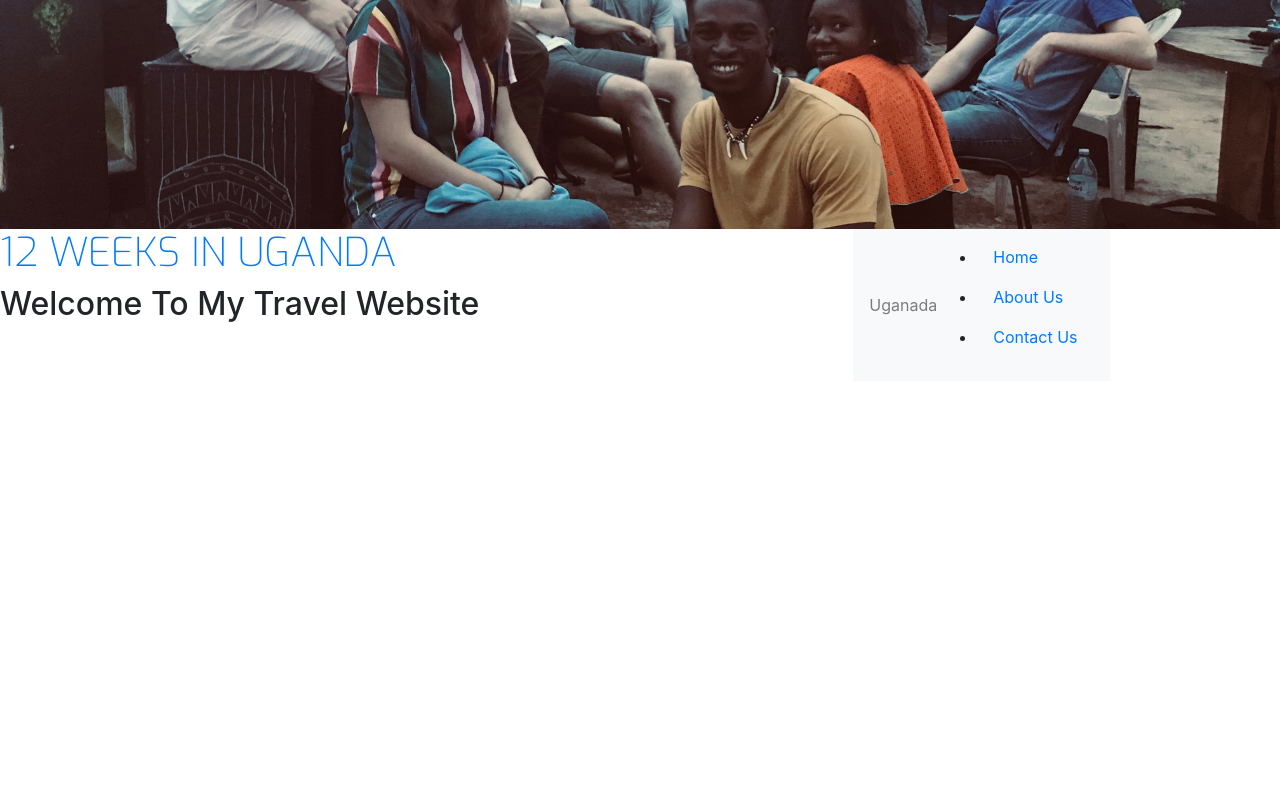
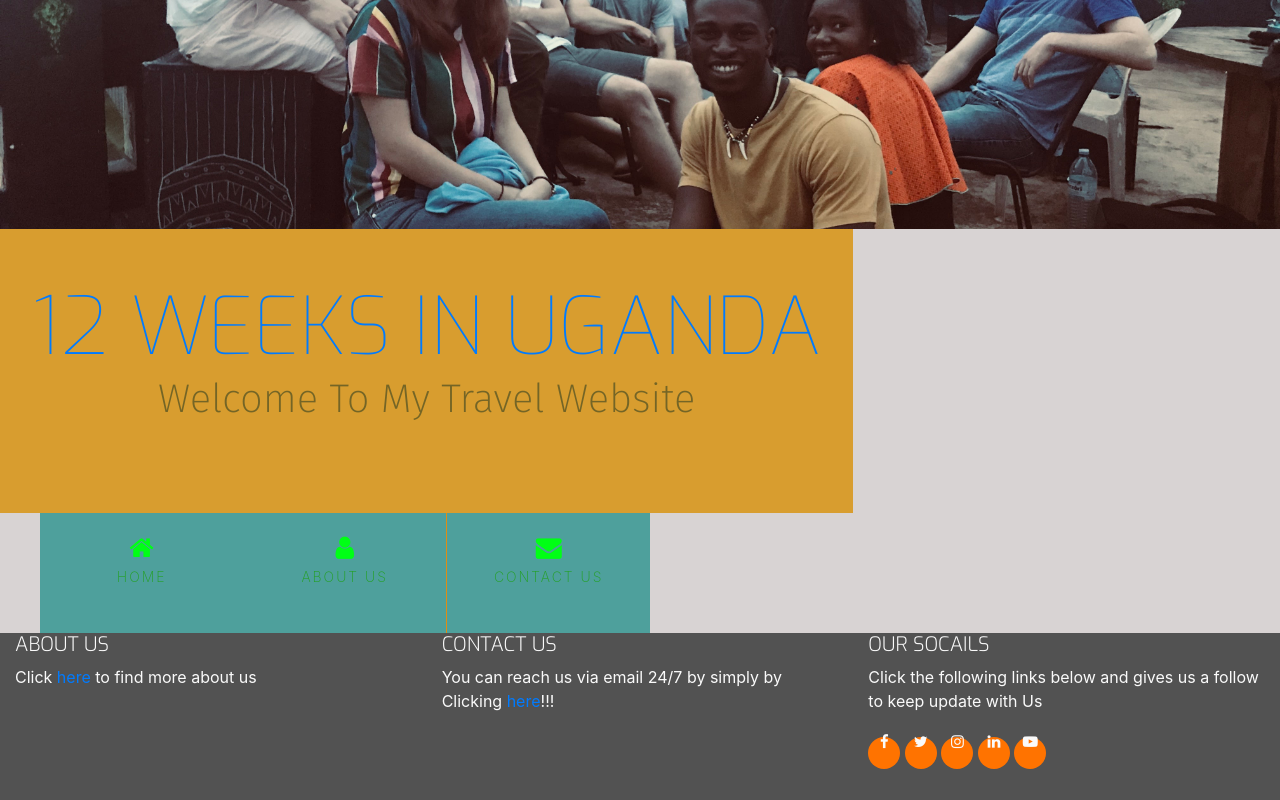
Before and after one commit to Code-Institute-Submissions/JavaScript-Milestone-Project, a plain HTML site: page index.html in a window 1280 px wide. Shown: the part 539-1339 px from the top of the page. Before the commit the page ends 920 px from the top, so only its background shows below. Drawn offline with nearby package versions, Linux system fonts and the light colour scheme.

Commit message:
Added footer and changed te style of the menu

```diff
--- a/css/style.css
+++ b/css/style.css
@@ -1,6 +1,54 @@
 @import url('https://fonts.googleapis.com/css?family=Fira+Sans:100,200,300,400,500,600,700|Exo:100,200,300,400,500,600,700');
 
+/*---------------------------------------------------------------------Colors*/
+body {
+    background-color: #c2bbbba2;
+}
+
+.bg-color-name-title {
+    background-color: rgb(216, 157, 47);
+}
+
+.ui-menu-color-home {
+    background-color: rgb(8, 7, 7);
+}
+
+.ui-menu-color-about {
+    background-color: rgb(223, 141, 19);
+}
+
+.ui-menu-color-contact {
+    background-color: rgb(182, 14, 14);
+}
+
+/*-----------------------------------------------Specail paddings/margins/text*/
+
+h1,
+h2,
+h3,
+h4 {
+    margin: 0;
+}
+
+.uppercase {
+    text-transform: uppercase
+}
+
+.general-sub {
+    font-family: "Exo", sans-serif;
+    font-weight: 300;
+    color: #fafafa;
+}
+
+.inline-block {
+    display: inline-block;
+}
+
 /*---------------------------------------------------------------------header*/
+
+header {
+    margin: 0;
+}
 
 .logo {
     background: url("IMG_2378.jpg");
@@ -15,9 +63,113 @@
 
 .name {
     font-family: "EXO", sans-serif;
-    font-weight: 200;
+    font-weight: 100;
+    font-size: 80px;
+    margin-top: 50px;
+    text-align: center;
     color: #dfb015;
     position: center;
 }
 
+.title {
+    font-family: "Fira Sans", sans-serif;
+    font-size: 40px;
+    font-weight: 200;
+    scroll-margin-top: 20px;
+    margin-bottom: 90px;
+    text-align: center;
+    color: #746526;
+}
+
 /*----------------------------------------------------------------------Menu*/
+
+.list-inline-item:not(:last-child) {
+    margin: 0;
+}
+
+.menucontainer {
+    font-size: 0;
+}
+
+#nav {
+    margin: 0;
+}
+
+#nav li {
+    font-size: 14px;
+    padding: 0;
+}
+
+.menuitem {
+    height: 120px;
+    text-align: center;
+    padding: 0;
+}
+
+.menuitem a {
+    width: 100%;
+    text-decoration: none;
+    color: rgb(35, 160, 35);
+    height: 120px;
+}
+
+.menuitem a i {
+    padding-top: 22px;
+    display: block;
+    color: rgb(0, 255, 21);
+    font-size: 26px;
+}
+
+.menuitem span {
+    display: block;
+    width: 100%;
+    padding-top: 5px;
+    text-align: center;
+    text-transform: uppercase;
+    font-size: 14px;
+    font-weight: 250;
+    letter-spacing: 2px;
+}
+
+/*-------------------------------------------------------------------Hover.css*/
+
+.hvr-bounce-to-right {
+    background: rgb(78, 160, 156);
+    height: 120px;
+}
+
+/*----------------------------------------------------------------------Footer*/
+
+footer {
+    background-color: #525252;
+    color: #fafafa;
+    min-height: 120px;
+    margin: 0;
+}
+
+.social-links {
+    padding-bottom: 15px;
+}
+
+.social-links li a i {
+    width: 32px;
+    height: 32px;
+    padding: 12px, 0;
+    border-radius: 50%;
+    font-size: 15px;
+    line-height: 10px;
+    text-align: center;
+    color: #fafafa;
+    background: #ff7300;
+    transition: all 0.35s ease-in-out;
+    -moz-transition: all 0.35s ease-in-out;
+    -webkit-transition: all 0.35s ease-in-out;
+}
+
+.social-links li a i:hover {
+    background: rgba(88, 72, 20, 0.692);
+}
+
+footer-detials {
+    padding: 20px;
+}
--- a/index.html
+++ b/index.html
@@ -17,40 +17,95 @@
 
 
 <header>
-  <div class="row no-gutters">
+  <div class="row no-gutters align-items-start">
        <a href="index.html" class="col-md4 logo"></a>
     <div class="col-md-8">
-        <div class="row no-gutters bg-color-name-title">
+        <div class="row no-gutters bg-color-name-title align-items-start">
             <div class="col heading">
                  <h1 class="name"><a href="index.html">12 WEEKS IN UGANDA</a></h1>
                 <h2 class="title">Welcome To My Travel Website</h2>
             </div>
         </div>
+
+<!--Nav Menu-->
+        <div class="row no-gutters align-items-start">
+           <div class="col">
+             <ul id="nav" class="list-inlne menucontainer">
+               <li class="col-3 col-sm3 ui-menu-color-home list-inline-item menuitem">
+                 <a href="#" class="hvr-bounce-to-right"><i class="fa fa-home" aria-hidden="true"></i><span>Home</span></a>
+               </li>
+               <li class="col-3 col-sm3 ui-menu-color-about list-inline-item menuitem">
+                 <a href="#" class="hvr-bounce-to-right"><i class="fa fa-user" aria-hidden="true"></i><span>About Us</span></a>
+               </li>
+               <li class="col-3 col-sm3 ui-menu-color-contact list-inline-item menuitem">
+                 <a href="#" class="hvr-bounce-to-right"><i class="fa fa-envelope" aria-hidden="true"></i><span>Contact Us</span></a>
+               </li>
+             </ul>
+           </div>
+        </div>
+<!--Nav Menu-->
     </div>
-    <!--Nav Menu-->
-    <nav class="navbar narbar-expand-md navbar-light bg-light sticky-top">
 
-      <!-- <a class="navbar-brand"><img src="clevergear.png"></a> -->
-       <span class="navbar-text">Uganada</span>
-        <ul class="narbar-nav">
-           <li class="nav-item">
-              <a class="nav-link" href="#">Home</a>
-           </li>
-           <li class="nav-item">
-              <a class="nav-link" href="#">About Us</a>
-           </li>
-           <li class="nav-item">
-              <a class="nav-link" href="#">Contact Us</a>
-           </li>
-        </ul>
-    </nav>
   </div>
 </header>
 
-
 <section></section>
 
-<footer></footer>
+<footer class="container-fluid">
+   <div id="footer-detials" class="row">
+     <div class="col-sm-4">
+        <h5 class="uppercase general-sub">About Us</h5>
+        <p class="inline-block">Click <a href="#">here</a> to find more about us</p>
+     </div>
+
+      <div class="col-sm-4">
+        <h5 class="uppercase general-sub">Contact Us</h5>
+        <p class="inline-block">You can reach us via email 24/7 by simply by Clicking <a href="#">here</a>!!!</p>
+     </div>
+
+      <div class="col-sm-4">
+        <h5 class="uppercase general-sub">Our Socails</h5>
+        <p class="inline-block">Click the following links below and gives us a follow to keep update with Us</p>
+        <ul class="list-inline social-links">
+          <li class="list-inline-item">
+             <a target="_blank" href="#">
+               <i class="fa fa-facebook" aria-hidden="true"></i>
+               <span class="sr-only">Facebook</span>
+             </a>
+          </li>
+
+          <li class="list-inline-item">
+             <a target="_blank" href="#">
+               <i class="fa fa-twitter" aria-hidden="true"></i>
+               <span class="sr-only">Twitter</span>
+             </a>
+          </li>
+
+          <li class="list-inline-item">
+             <a target="_blank" href="#">
+               <i class="fa fa-instagram" aria-hidden="true"></i>
+               <span class="sr-only">Instagram</span>
+             </a>
+          </li>
+
+          <li class="list-inline-item">
+             <a target="_blank" href="#">
+               <i class="fa fa-linkedin" aria-hidden="true"></i>
+               <span class="sr-only">LinkedIn</span>
+             </a>
+          </li>
+
+          <li class="list-inline-item">
+             <a target="_blank" href="#">
+               <i class="fa fa-youtube-play" aria-hidden="true"></i>
+               <span class="sr-only">YouTube</span>
+             </a>
+          </li>
+
+        </ul>
+     </div>
+   </div>
+</footer>
 
 <script></script>
 
```
